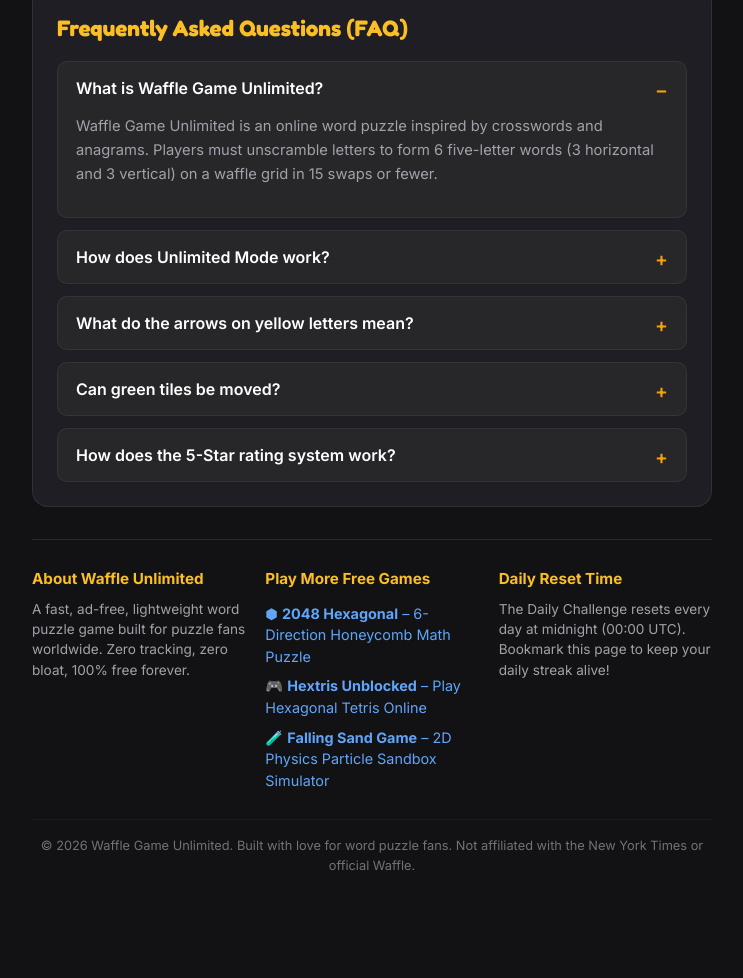
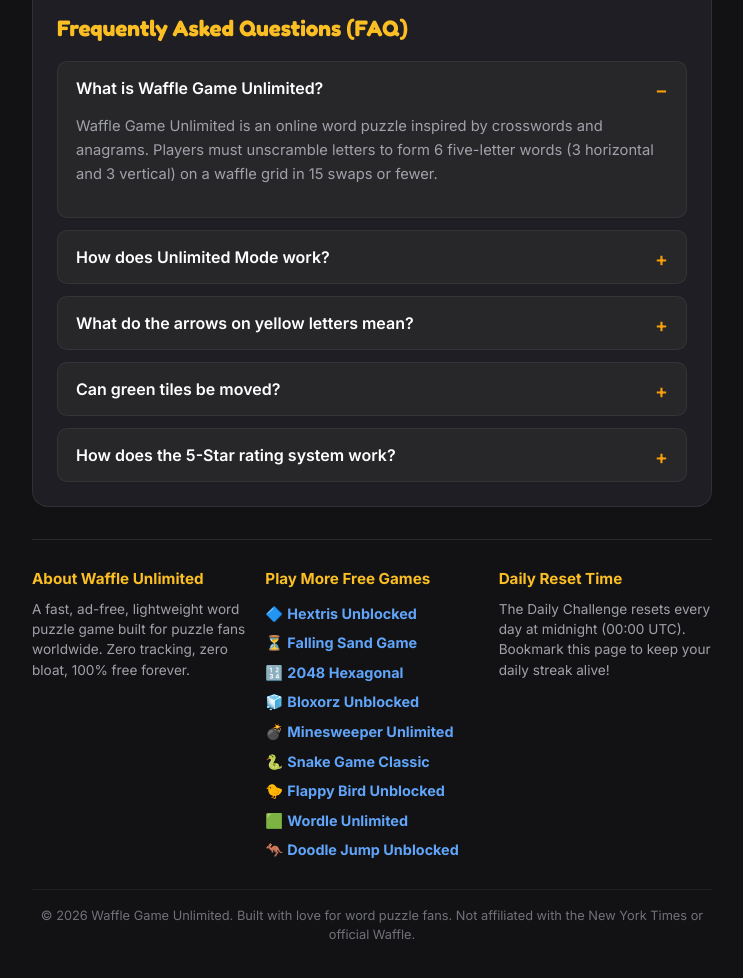
Before and after one commit to ilyaqudx/waffle-game-unlimited, a website built with Vite: page index.html in a window 1280 px wide. Shown: the part 3144-4122 px from the top of the page, without its empty margins (268-1011 px from the left). Before the commit the page ends 4059 px from the top, so only its background shows below. Built offline with nearby package versions, Linux system fonts and the light colour scheme.

Commit message:
feat: sync 10-site SEO reciprocal matrix links

```diff
--- a/index.html
+++ b/index.html
@@ -426,21 +426,15 @@
             <div class="footer-col">
               <h4>Play More Free Games</h4>
               <ul class="sister-links">
-                <li>
-                  <a href="https://hex-2048-nu.vercel.app/" target="_blank" rel="noopener">
-                    ⬢ <strong>2048 Hexagonal</strong> – 6-Direction Honeycomb Math Puzzle
-                  </a>
-                </li>
-                <li>
-                  <a href="https://seo-game-website.vercel.app/" target="_blank" rel="noopener">
-                    🎮 <strong>Hextris Unblocked</strong> – Play Hexagonal Tetris Online
-                  </a>
-                </li>
-                <li>
-                  <a href="https://falling-sand-game-one.vercel.app/" target="_blank" rel="noopener">
-                    🧪 <strong>Falling Sand Game</strong> – 2D Physics Particle Sandbox Simulator
-                  </a>
-                </li>
+                <li><a href="https://seo-game-website.vercel.app/" target="_blank" rel="noopener">🔷 <strong>Hextris Unblocked</strong></a></li>
+                <li><a href="https://falling-sand-game-one.vercel.app/" target="_blank" rel="noopener">⏳ <strong>Falling Sand Game</strong></a></li>
+                <li><a href="https://hex-2048-nu.vercel.app/" target="_blank" rel="noopener">🔢 <strong>2048 Hexagonal</strong></a></li>
+                <li><a href="https://bloxorz-unblocked.vercel.app/" target="_blank" rel="noopener">🧊 <strong>Bloxorz Unblocked</strong></a></li>
+                <li><a href="https://minesweeper-unlimited.vercel.app/" target="_blank" rel="noopener">💣 <strong>Minesweeper Unlimited</strong></a></li>
+                <li><a href="https://snake-game-classic-chi.vercel.app/" target="_blank" rel="noopener">🐍 <strong>Snake Game Classic</strong></a></li>
+                <li><a href="https://flappy-bird-unblocked-topaz.vercel.app/" target="_blank" rel="noopener">🐤 <strong>Flappy Bird Unblocked</strong></a></li>
+                <li><a href="https://wordle-unlimited-olive.vercel.app/" target="_blank" rel="noopener">🟩 <strong>Wordle Unlimited</strong></a></li>
+                <li><a href="https://doodle-jump-unblocked.vercel.app/" target="_blank" rel="noopener">🦘 <strong>Doodle Jump Unblocked</strong></a></li>
               </ul>
             </div>
             <div class="footer-col">
```
